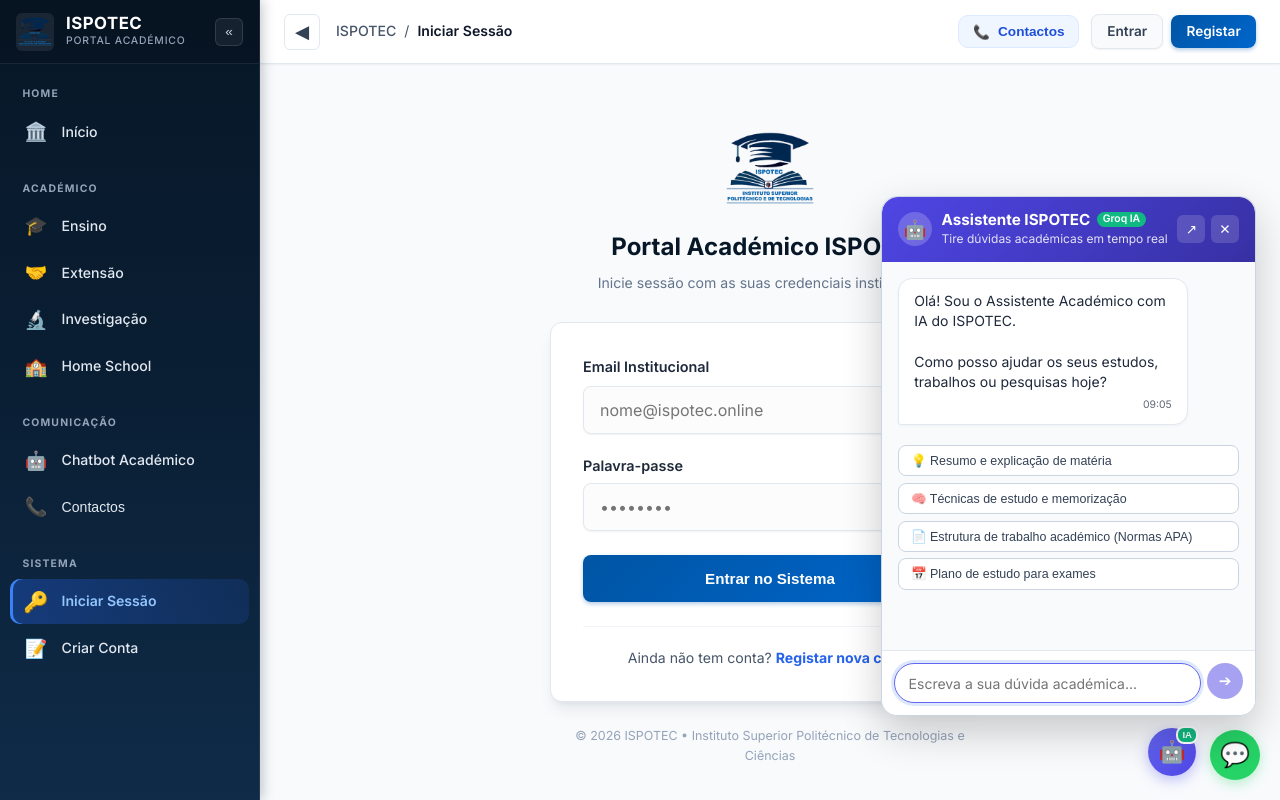
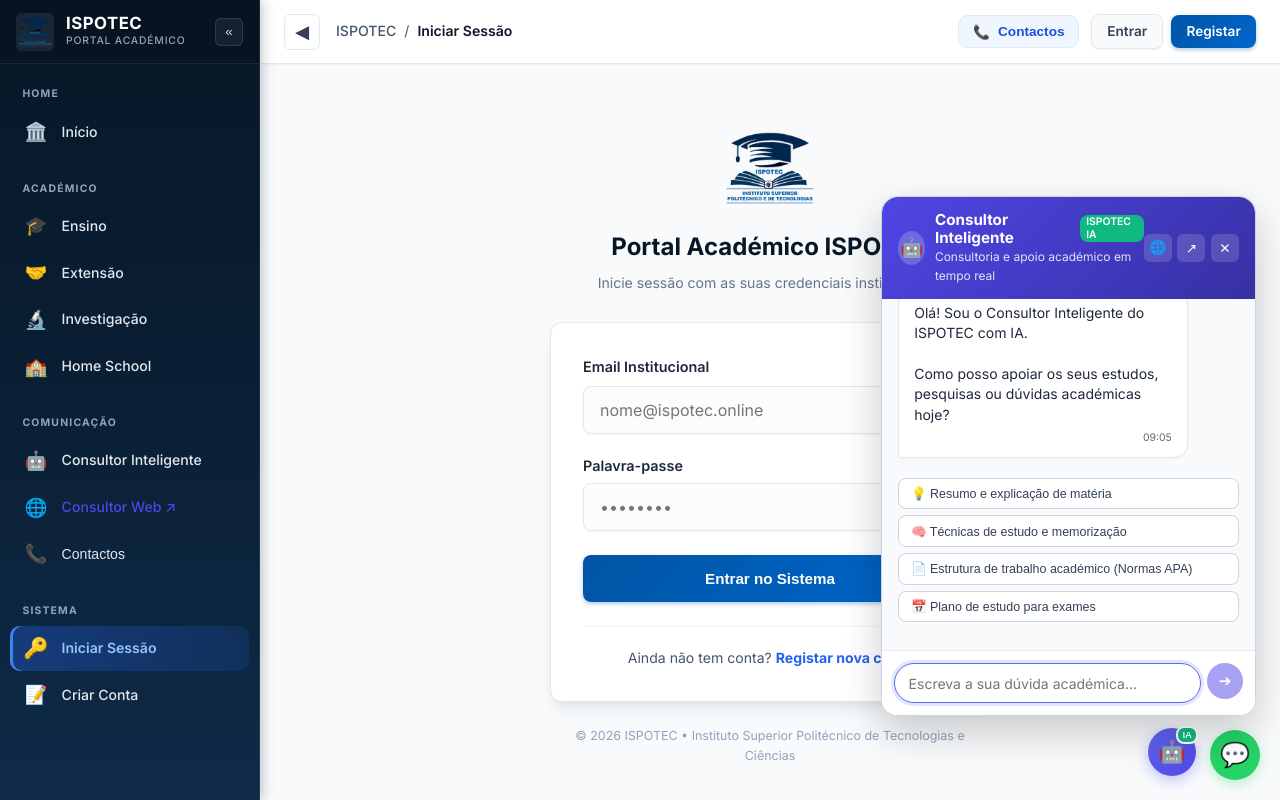
Before and after one commit to Debian10010/ispotec-online-2026, a React (Vite) app: page /auth/login in a window 1280 px wide. Both pictures are taken after a click on the button "Abrir Consultor Inteligente IA". Shown: the top 800 px of the page. Built offline with nearby package versions, Linux system fonts and the light colour scheme; no server answers.

Commit message:
Renomear Chatbot Academico para Consultor Inteligente do ISPOTEC e indexar assistente externo

```diff
--- a/src/App.jsx
+++ b/src/App.jsx
@@ -235,7 +235,7 @@
           }
         />
 
-        {/* Chatbot Routes */}
+        {/* Consultor Inteligente / Chatbot Routes */}
         <Route
           path="/chatbot"
           element={
@@ -246,6 +246,22 @@
         />
         <Route
           path="/chatbot/index.php"
+          element={
+            <ProtectedRoute>
+              <Chatbot />
+            </ProtectedRoute>
+          }
+        />
+        <Route
+          path="/consultor-inteligente"
+          element={
+            <ProtectedRoute>
+              <Chatbot />
+            </ProtectedRoute>
+          }
+        />
+        <Route
+          path="/consultor-inteligente/index.php"
           element={
             <ProtectedRoute>
               <Chatbot />
--- a/src/components/FloatingChatbot.jsx
+++ b/src/components/FloatingChatbot.jsx
@@ -12,7 +12,7 @@
     {
       id: 'welcome',
       tipo: 'resposta',
-      conteudo: 'Olá! Sou o Assistente Académico com IA do ISPOTEC.\n\nComo posso ajudar os seus estudos, trabalhos ou pesquisas hoje?',
+      conteudo: 'Olá! Sou o Consultor Inteligente do ISPOTEC com IA.\n\nComo posso apoiar os seus estudos, pesquisas ou dúvidas académicas hoje?',
       data_criacao: new Date().toISOString()
     }
   ]);
@@ -523,11 +523,11 @@
         <div
           className="chatbot-callout"
           onClick={() => setIsOpen(true)}
-          title="Clique para testar o Assistente Académico ISPOTEC"
+          title="Clique para testar o Consultor Inteligente do ISPOTEC"
         >
           <div className="chatbot-callout-text">
             <span>🤖</span>
-            <span>Chatbot Académico</span>
+            <span>Consultor Inteligente do ISPOTEC</span>
             <span className="chatbot-callout-badge">Testar o assistente →</span>
           </div>
           <button
@@ -549,8 +549,8 @@
         type="button"
         className="floating-chatbot-btn"
         onClick={() => setIsOpen(prev => !prev)}
-        title="Chatbot Académico ISPOTEC — Testar o assistente"
-        aria-label="Abrir Assistente Académico IA"
+        title="Consultor Inteligente do ISPOTEC — Testar o assistente"
+        aria-label="Abrir Consultor Inteligente IA"
       >
         <span>🤖</span>
         <span className="ai-badge">IA</span>
@@ -558,25 +558,35 @@
 
       {/* Janela Flutuante do Chatbot */}
       {isOpen && (
-        <div className="floating-chatbot-window" role="dialog" aria-label="Assistente Académico ISPOTEC">
+        <div className="floating-chatbot-window" role="dialog" aria-label="Consultor Inteligente do ISPOTEC">
           {/* Header */}
           <div className="floating-chat-header">
             <div className="floating-chat-title-group">
               <div className="floating-chat-avatar">🤖</div>
               <div>
                 <h3 className="floating-chat-name">
-                  Assistente ISPOTEC <small>Groq IA</small>
+                  Consultor Inteligente <small>ISPOTEC IA</small>
                 </h3>
-                <p className="floating-chat-status">Tire dúvidas académicas em tempo real</p>
+                <p className="floating-chat-status">Consultoria e apoio académico em tempo real</p>
               </div>
             </div>
 
             <div className="floating-chat-actions">
+              <a
+                href="https://asistente-ispotec.vercel.app/"
+                target="_blank"
+                rel="noreferrer"
+                className="floating-chat-action-btn"
+                title="Aceder à versão web dedicada do Consultor Inteligente (https://asistente-ispotec.vercel.app/)"
+                style={{ textDecoration: 'none', display: 'flex', alignItems: 'center', justifyContent: 'center' }}
+              >
+                🌐
+              </a>
               <button
                 type="button"
                 className="floating-chat-action-btn"
                 onClick={handleOpenFullChat}
-                title="Abrir página completa do Chatbot"
+                title="Abrir página completa no portal"
               >
                 ↗
               </button>
--- a/src/components/Header.jsx
+++ b/src/components/Header.jsx
@@ -48,7 +48,7 @@
     if (path.startsWith('/investigacao')) return 'Investigação';
     if (path.startsWith('/homeschool/sala')) return 'Home School › Sala Virtual';
     if (path.startsWith('/homeschool') || path.startsWith('/grupo-de-estudos')) return 'Home School';
-    if (path.startsWith('/chatbot')) return 'Assistente Virtual IA';
+    if (path.startsWith('/chatbot') || path.startsWith('/consultor-inteligente')) return 'Consultor Inteligente do ISPOTEC';
     if (path.startsWith('/profile')) return 'O Meu Perfil';
     if (path.startsWith('/users')) return 'Directório de Utilizadores';
     if (path.startsWith('/auth/login')) return 'Iniciar Sessão';
--- a/src/components/Sidebar.jsx
+++ b/src/components/Sidebar.jsx
@@ -168,13 +168,25 @@
 
           <Link
             to="/chatbot"
-            className={`sidebar-nav-item ${isActive('/chatbot') && !isActive('/chatbot/ias-estudo') ? 'active' : ''}`}
+            className={`sidebar-nav-item ${isActive('/chatbot') || isActive('/consultor-inteligente') ? 'active' : ''}`}
             onClick={handleNavClick}
-            data-tooltip="Chatbot Académico"
+            data-tooltip="Consultor Inteligente do ISPOTEC"
           >
             <span className="sidebar-item-icon">🤖</span>
-            <span className="sidebar-item-label">Chatbot Académico</span>
+            <span className="sidebar-item-label">Consultor Inteligente</span>
           </Link>
+
+          <a
+            href="https://asistente-ispotec.vercel.app/"
+            target="_blank"
+            rel="noreferrer"
+            className="sidebar-nav-item"
+            style={{ color: '#4f46e5' }}
+            data-tooltip="Aceder ao Consultor Inteligente (Web Externa)"
+          >
+            <span className="sidebar-item-icon">🌐</span>
+            <span className="sidebar-item-label">Consultor Web ↗</span>
+          </a>
 
           <button
             type="button"
--- a/src/pages/Home.jsx
+++ b/src/pages/Home.jsx
@@ -431,8 +431,8 @@
 
             <div className="feature-card">
               <div className="feature-icon purple">🤖</div>
-              <h3 className="feature-title">Chatbot Inteligente</h3>
-              <p className="feature-desc">Tire dúvidas académicas a qualquer hora com o nosso assistente virtual.</p>
+              <h3 className="feature-title">Consultor Inteligente do ISPOTEC</h3>
+              <p className="feature-desc">Tire dúvidas académicas, metodológicas e aceda ao assistente inteligente oficial 24/7.</p>
             </div>
 
             <div className="feature-card">
--- a/src/pages/chatbot/Chatbot.jsx
+++ b/src/pages/chatbot/Chatbot.jsx
@@ -452,24 +452,64 @@
           </aside>
 
           <main className="chatbot-main">
+            {/* Direct Link Banner to Assistant ISPOTEC */}
+            <div style={{
+              background: 'linear-gradient(135deg, #4f46e5 0%, #7c3aed 100%)',
+              color: '#ffffff',
+              padding: '0.75rem 1rem',
+              display: 'flex',
+              alignItems: 'center',
+              justifyContent: 'space-between',
+              gap: '0.75rem',
+              fontSize: '0.85rem',
+              flexWrap: 'wrap'
+            }}>
+              <div style={{ display: 'flex', alignItems: 'center', gap: '0.5rem' }}>
+                <span style={{ fontSize: '1.2rem' }}>🌐</span>
+                <span>
+                  <strong>Consultor ISPOTEC Dedicado:</strong> Aceda à versão web autónoma em tempo real.
+                </span>
+              </div>
+              <a
+                href="https://asistente-ispotec.vercel.app/"
+                target="_blank"
+                rel="noopener noreferrer"
+                style={{
+                  background: '#ffffff',
+                  color: '#4f46e5',
+                  padding: '0.35rem 0.85rem',
+                  borderRadius: '20px',
+                  fontWeight: '700',
+                  textDecoration: 'none',
+                  fontSize: '0.8rem',
+                  display: 'inline-flex',
+                  alignItems: 'center',
+                  gap: '0.3rem',
+                  boxShadow: '0 2px 4px rgba(0,0,0,0.1)'
+                }}
+              >
+                Abrir Consultor Web ↗
+              </a>
+            </div>
+
             <div className="chat-header">
               <div className="avatar">🤖</div>
               <div>
                 <h2 style={{ display: 'flex', alignItems: 'center', gap: '0.5rem' }}>
-                  Assistente ISPOTEC <span style={{ fontSize: '0.68rem', background: '#10b981', color: '#fff', padding: '2px 8px', borderRadius: '12px', fontWeight: '600' }}>Groq IA</span>
+                  Consultor Inteligente do ISPOTEC <span style={{ fontSize: '0.68rem', background: '#10b981', color: '#fff', padding: '2px 8px', borderRadius: '12px', fontWeight: '600' }}>Groq IA</span>
                 </h2>
-                <p>Tire suas dúvidas académicas em tempo real</p>
+                <p>Orientação académica, metodológica e de estudo em tempo real</p>
               </div>
             </div>
 
             <div className="chat-messages" ref={chatBoxRef}>
               {(!activeConv?.messages || activeConv.messages.length === 0) ? (
                 <div className="empty-chat">
-                  <div className="icon">📚</div>
-                  <h3>Olá! Sou o Assistente Académico de Estudos do ISPOTEC</h3>
+                  <div className="icon">🤖</div>
+                  <h3>Olá! Sou o Consultor Inteligente do ISPOTEC</h3>
                   <p>
                     Posso ajudar-te a compreender matérias, organizar os teus estudos,
-                    aprender técnicas de estudo e apoiar em diferentes Áreas Académicas.
+                    aprender técnicas de estudo, orientar na elaboração de trabalhos e apoiar em diferentes áreas académicas.
                   </p>
 
                   <div className="suggestions">
@@ -558,7 +598,16 @@
           📋
         </button>
 
-        <div className="container" style={{ textAlign: 'center', marginTop: '1.5rem', marginBottom: '3rem' }}>
+        <div className="container" style={{ display: 'flex', justifyContent: 'center', gap: '1rem', flexWrap: 'wrap', marginTop: '1.5rem', marginBottom: '3rem' }}>
+          <a
+            href="https://asistente-ispotec.vercel.app/"
+            target="_blank"
+            rel="noopener noreferrer"
+            className="btn btn-primary"
+            style={{ textDecoration: 'none', padding: '0.5rem 1.5rem', display: 'inline-flex', alignItems: 'center', gap: '0.4rem' }}
+          >
+            <i>🌐</i> Abrir Consultor ISPOTEC Dedicado ↗
+          </a>
           <Link
             to="/chatbot/ias-estudo"
             className="btn btn-outline"
--- a/src/pages/dashboard/Dashboard.jsx
+++ b/src/pages/dashboard/Dashboard.jsx
@@ -556,10 +556,10 @@
               <span style={{ fontSize: '1.5rem' }}>🤖</span>
               <div style={{ flex: 1 }}>
                 <div style={{ fontWeight: '700', fontSize: '0.92rem', color: 'var(--isp-purple-600)' }}>
-                  Chatbot Académico
+                  Consultor Inteligente do ISPOTEC
                 </div>
                 <div style={{ fontSize: '0.78rem', color: 'var(--isp-slate-600)' }}>
-                  Consulte dúvidas de investigação, normas APA e planos de estudo
+                  Consulte dúvidas de investigação, normas APA, planos de estudo e aceda à IA dedicada
                 </div>
               </div>
               <span style={{ color: 'var(--isp-purple-600)', fontWeight: 'bold' }}>→</span>
```
